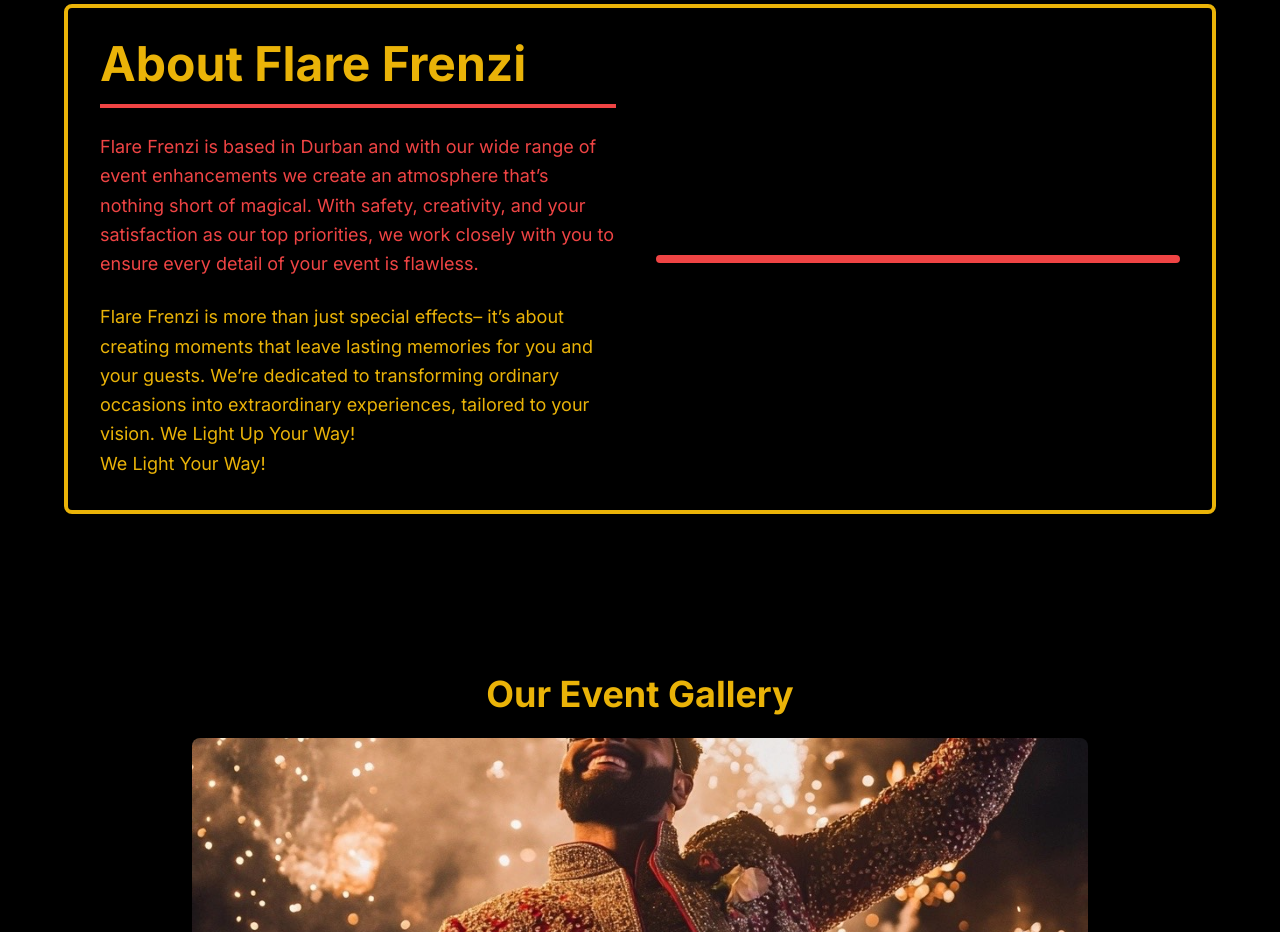
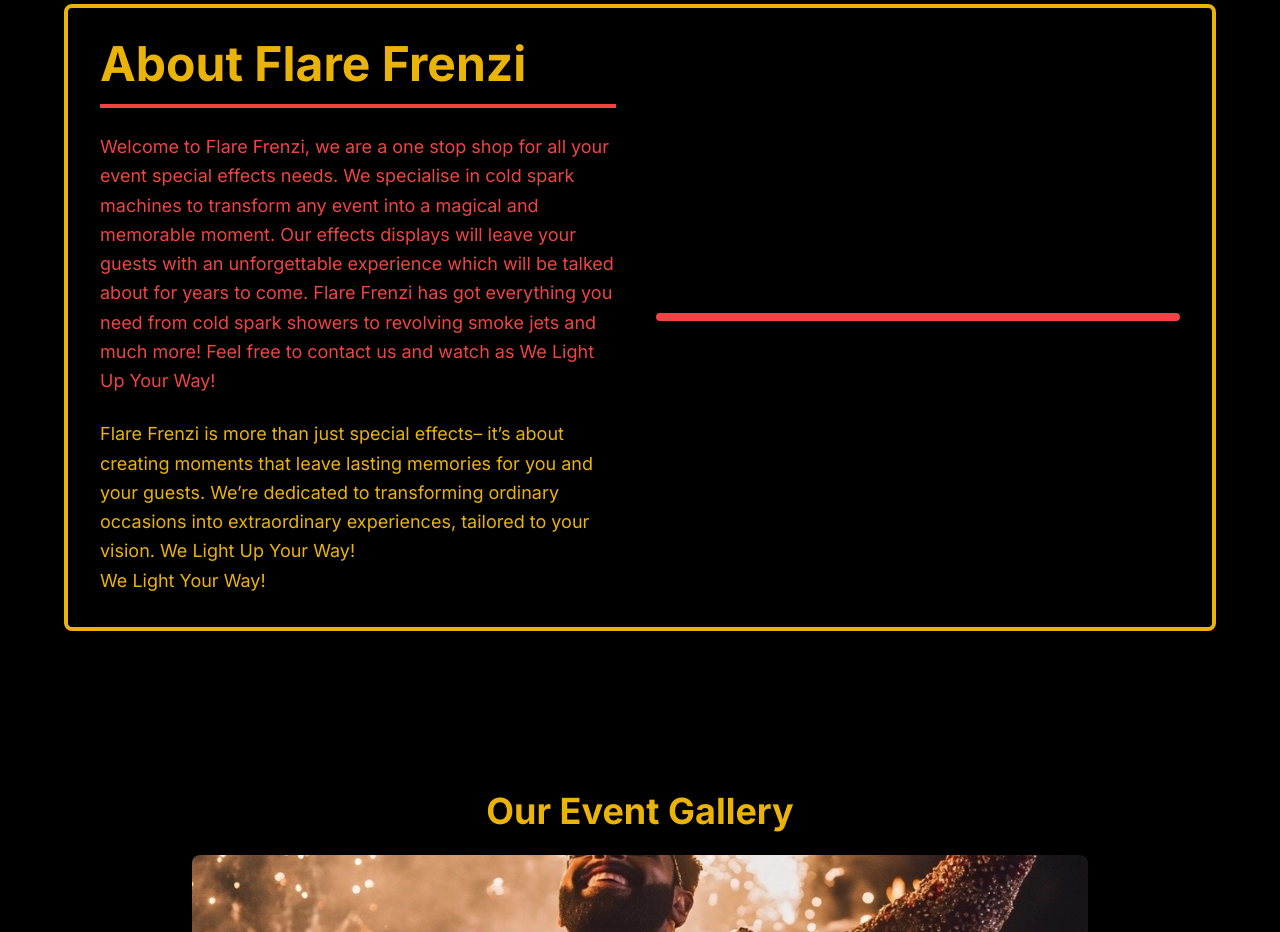
Before and after one commit to Uvaancovie/flare-frenzi, a Next.js app: page / in a window 1280 px wide. Shown: the part 1000-1932 px from the top of the page. Built offline with nearby package versions, Linux system fonts and the light colour scheme; grey boxes are pictures that could not be loaded.

Commit message:
these are the new changes

```diff
--- a/app/components/About.tsx
+++ b/app/components/About.tsx
@@ -25,8 +25,9 @@
             transition={{ duration: 1, delay: 0.5 }}
             className="text-lg leading-relaxed text-red-500"
           >
-        Flare Frenzi is  based in Durban and with our wide range of event enhancements we create an atmosphere that’s nothing short of magical.
-With safety, creativity, and your satisfaction as our top priorities, we work closely with you to ensure every detail of your event is flawless.
+       Welcome to Flare Frenzi, we are a one stop shop for all your event special effects needs. We specialise in cold spark machines to transform any event into a magical and memorable moment.
+
+Our effects displays will leave your guests with an unforgettable experience which will be talked about for years to come. Flare Frenzi has got everything you need from cold spark showers to revolving smoke jets and much more! Feel free to contact us and watch as We Light Up Your Way!
 
 
 
--- a/app/components/Footer.tsx
+++ b/app/components/Footer.tsx
@@ -33,7 +33,7 @@
                 <FaFacebookF size={24} />
               </a>
 
-              <a href="https://www.instagram.com" target="_blank" rel="noopener noreferrer" className="hover:text-red-500">
+              <a href="https://www.instagram.com/flare_frenzi?igsh=MThlZG5jbW1ybDk2ZQ==" target="_blank" rel="noopener noreferrer" className="hover:text-red-500">
                 <FaInstagram size={24} />
               </a>
             </div>
--- a/app/components/ServicesGrid.tsx
+++ b/app/components/ServicesGrid.tsx
@@ -8,7 +8,7 @@
   {
     title: "Cold Sparks",
     description:
-      "We offer a variety of pyrotechnic machines, from traditional vertical cold sparks to waterfall sprays from above.",
+      "We offer a variety of cold spark machines, from traditional vertical cold sparks to waterfall sprays from above.",
     icon: <FaFire className="text-4xl text-red-500" />,
   },
   {
```
